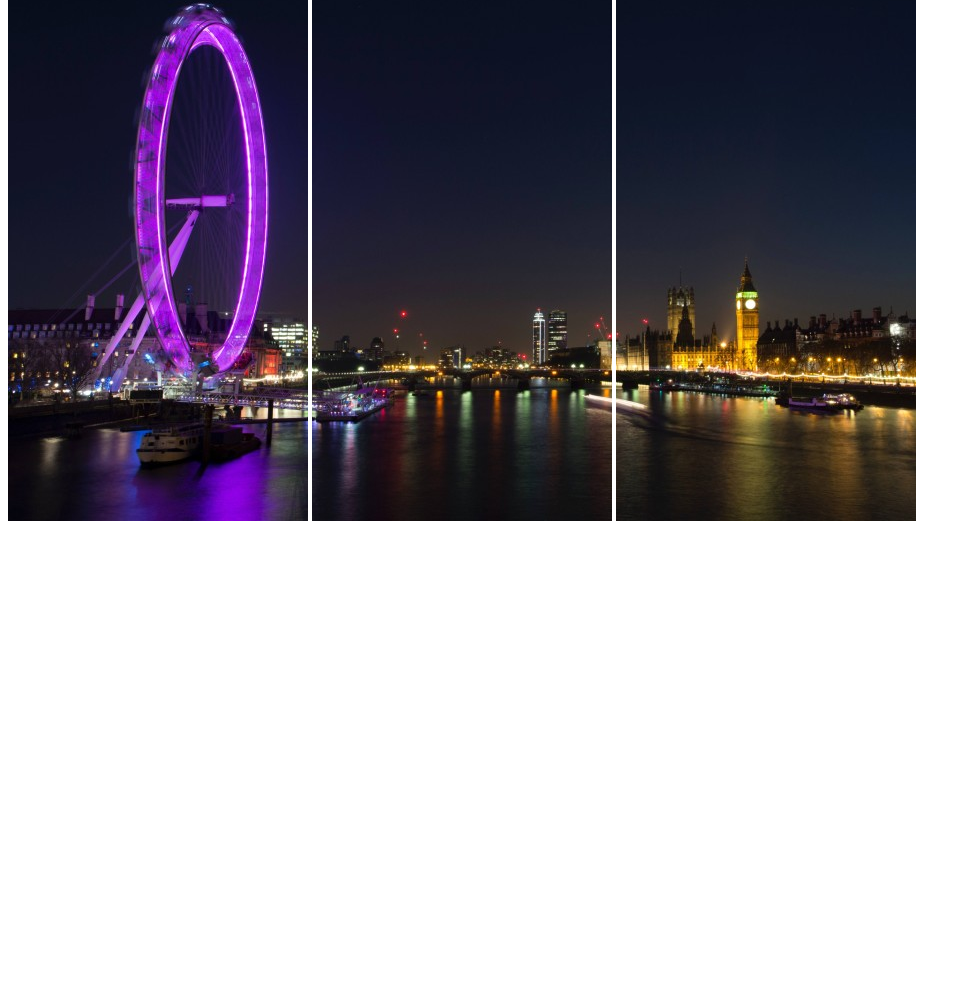
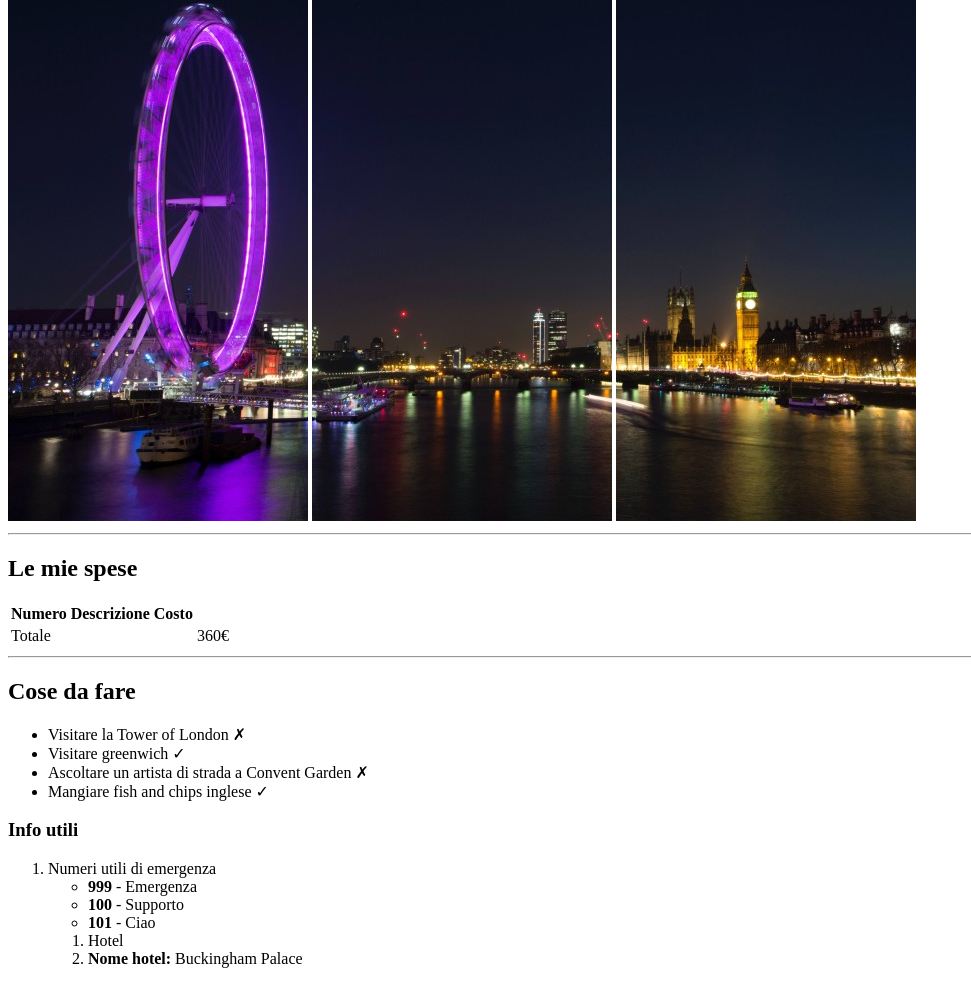
Before and after one commit to filippocandotti/html-london-trip, a plain HTML site: page index.html in a window 1280 px wide. Shown: the part 159-1143 px from the top of the page, without its empty margins (0-971 px from the left). Before the commit the page ends 800 px from the top, so only its background shows below. Drawn offline with Linux system fonts and the light colour scheme.

Commit message:
[add] tabella Cose da Fare e Info Utili (errore)

```diff
--- a/index.html
+++ b/index.html
@@ -15,7 +15,69 @@
          <img src="img/pexels-bill-emrich-230794-1.jpg" alt="tamigi">
          <img src="img/pexels-bill-emrich-230794-2.jpg" alt="tamigi 2">
       </div>
+
+      <hr>
+
    </header>
+
+   <main>
+      <!-- le mie spese -->
+      <section>
+         <h2>Le mie spese</h2>
+         <table>
+            <thead>
+               <th>Numero</th>
+               <th>Descrizione</th>
+               <th>Costo</th>
+            </thead>
+            <tbody>
+               <tr>
+                  <td colspan="2">Totale</td>
+                  <td>&nbsp</td>
+                  <td>360&euro;</td>
+               </tr>
+            </tbody>
+         </table>
+      </section>
+
+      <hr>
+
+      <section>
+         <h2>Cose da fare</h2>
+         <ul>
+            <li>Visitare la Tower of London &cross;</li>
+            <li>Visitare greenwich &check;</li>
+            <li>Ascoltare un artista di strada a Convent Garden &cross;</li>
+            <li>Mangiare fish and chips inglese &check;</li>
+         </ul>
+      </section>
+      <!-- /Le mie spese -->
+
+      <!-- info utili -->
+      <section>
+         <h3>Info utili</h3>
+         <ol>
+               <li>
+                  Numeri utili di emergenza</li>
+                  <ul>
+                     <li><strong>999</strong> - Emergenza</li>
+                     <li><strong>100</strong> - Supporto</li>
+                     <li><strong>101</strong> - Ciao</li>
+                  </ul>
+                  </li>
+
+               <ol>
+                  <span><li>Hotel</li></span>
+                  <li><strong>Nome hotel:</strong> Buckingham Palace</li>
+               </ol>
+
+
+         </ol>
+      </section>
+      <!-- /info utili -->
+
+
+   </main>
 
 </body>
 </html>
```
